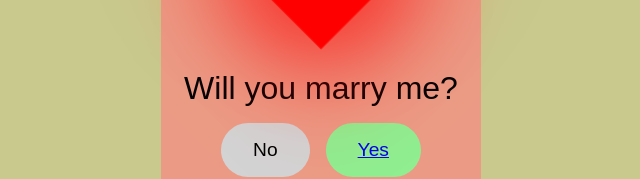
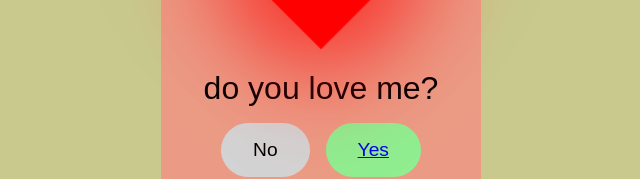
Before and after one commit to Nitinop/doyouloveme, a plain HTML site: page index.html in a window 1280 px wide. Shown: the part 355-534 px from the top of the page, without its empty margins (319-959 px from the left). Drawn offline with Linux system fonts and the light colour scheme.

Commit message:
Update index.html

```diff
--- a/index.html
+++ b/index.html
@@ -111,7 +111,7 @@
 </head>
 <body><div class="box">
     <div class="heart"></div>
-    <div id="question">Will you marry me?</div>
+    <div id="question">do you love me?</div>
     <div class="options-container">
         <div class="option no" onclick="handleClick(event, 'no')">No</div>
         <a href="test.html" id="yes-link" class="option yes" onclick="handleClick(event, 'yes')">Yes</a>
```
